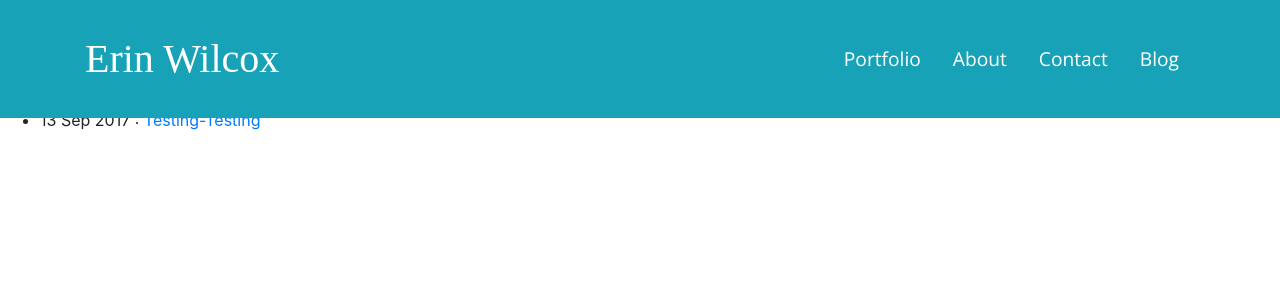
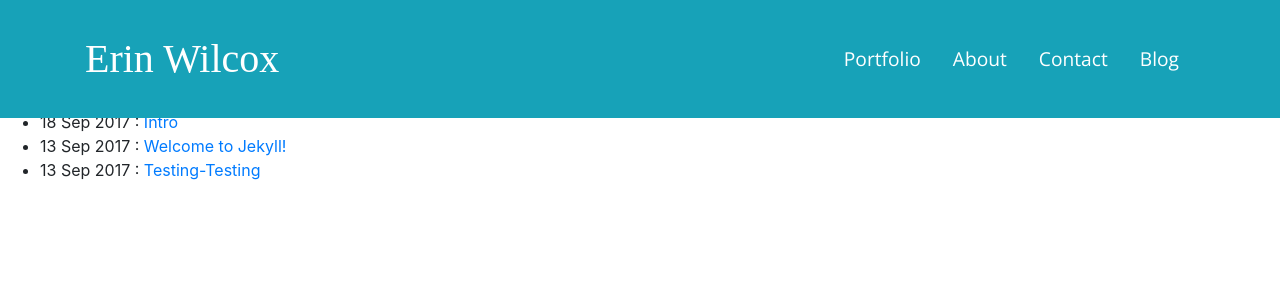
Before and after one commit to brookin8/brookin8.github.io, a Jekyll site: the page built from blog.html, in a window 1280 px wide. Shown: the top 300 px of the page. Built offline with Jekyll 4.4.1, drawn with Linux system fonts in a browser that asks for light colours; nearby versions of some CDN libraries; some web fonts are replaced; library files that are not in the unit come from our copies.

Commit message:
Fixed navbar margin

```diff
--- a/_includes/header.html
+++ b/_includes/header.html
@@ -20,7 +20,7 @@
   </head>
 
 <body>
-    <div class="fixed-top" style="padding-bottom:100px;">
+    <div class="fixed-top" style="margin-bottom:100px;">
       <div class="p-3 mb-2 bg-info text-white">
         <nav class="navbar navbar-default">
           <div class="container">
--- a/blog.html
+++ b/blog.html
@@ -4,7 +4,7 @@ title: Erin's Blog
 layout: index
 ---
 
-<div container = "fixed"; style= "margin:50%,auto,10%;">
+<div container = "fixed"; style= "margin-top:50px;">
 	<h1>Blog Posts</h1>
 		<p>
 			        <ul>
```
